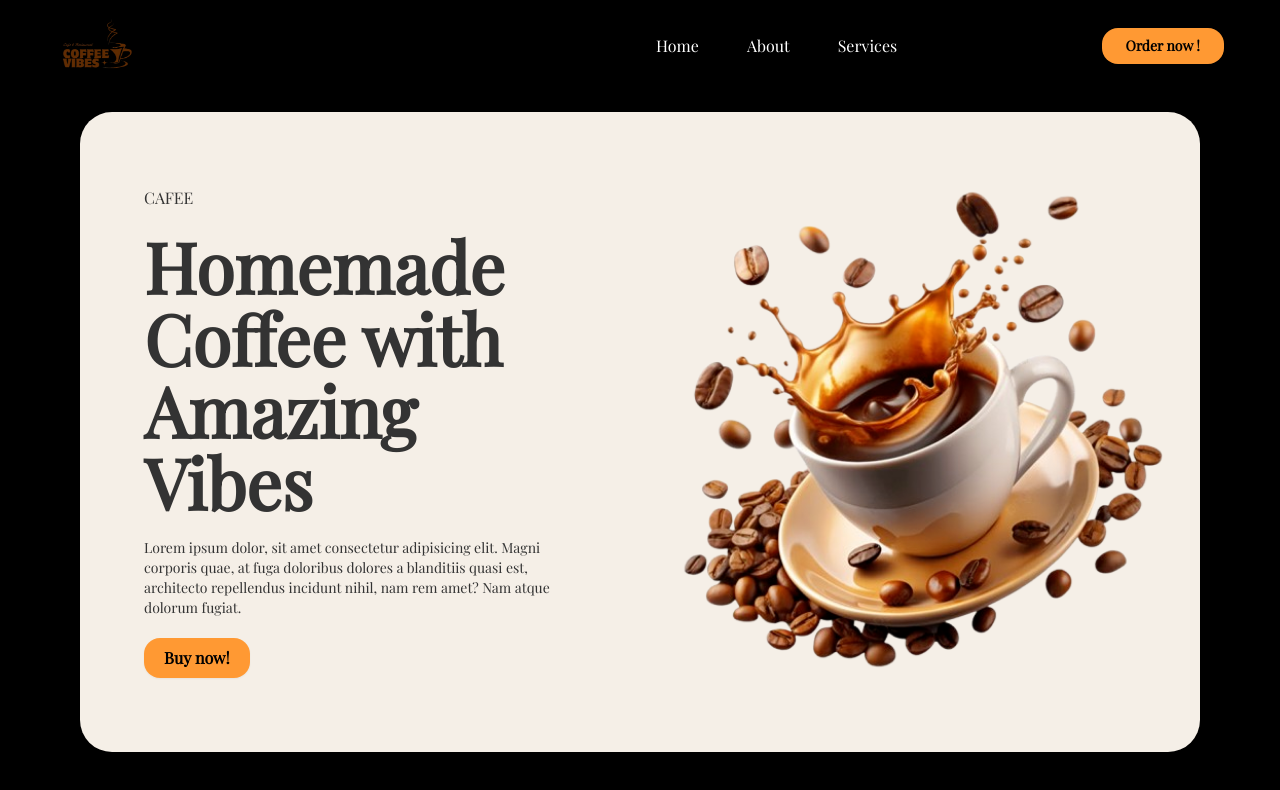
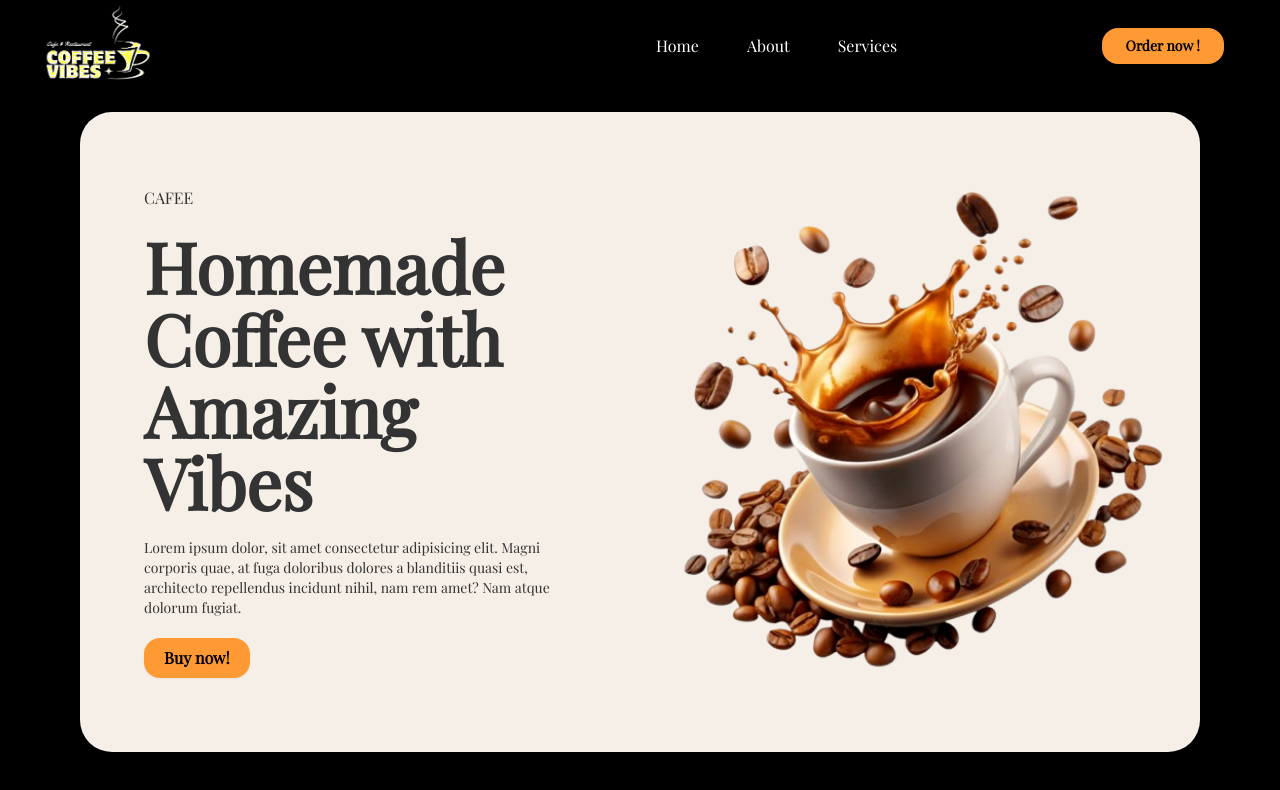
Before and after one commit to Harziz712/vibecoffe, a React (Vite) app: page / in a window 1280 px wide. Shown: the top 790 px of the page. Built offline with nearby package versions, Linux system fonts and the light colour scheme.

Commit message:
aos added

```diff
--- a/src/components/navbar.tsx
+++ b/src/components/navbar.tsx
@@ -8,7 +8,7 @@ const Navbar = () => {
   return (
     <div className="w-full fixed  top-0 left-0 z-50  backdrop-blur-md shadow-md">
       <div className="flex justify-between items-center py-3 md:py-4 px-14 ">
-<Logo/>
+  <Logo className='md:scale-[1.5] brightness-[80]'/>
 {/* Desktop */}
         <div className="hidden md:flex justify-between items-center gap-20 md:w-[50%]">
           <NavLinks />
```
